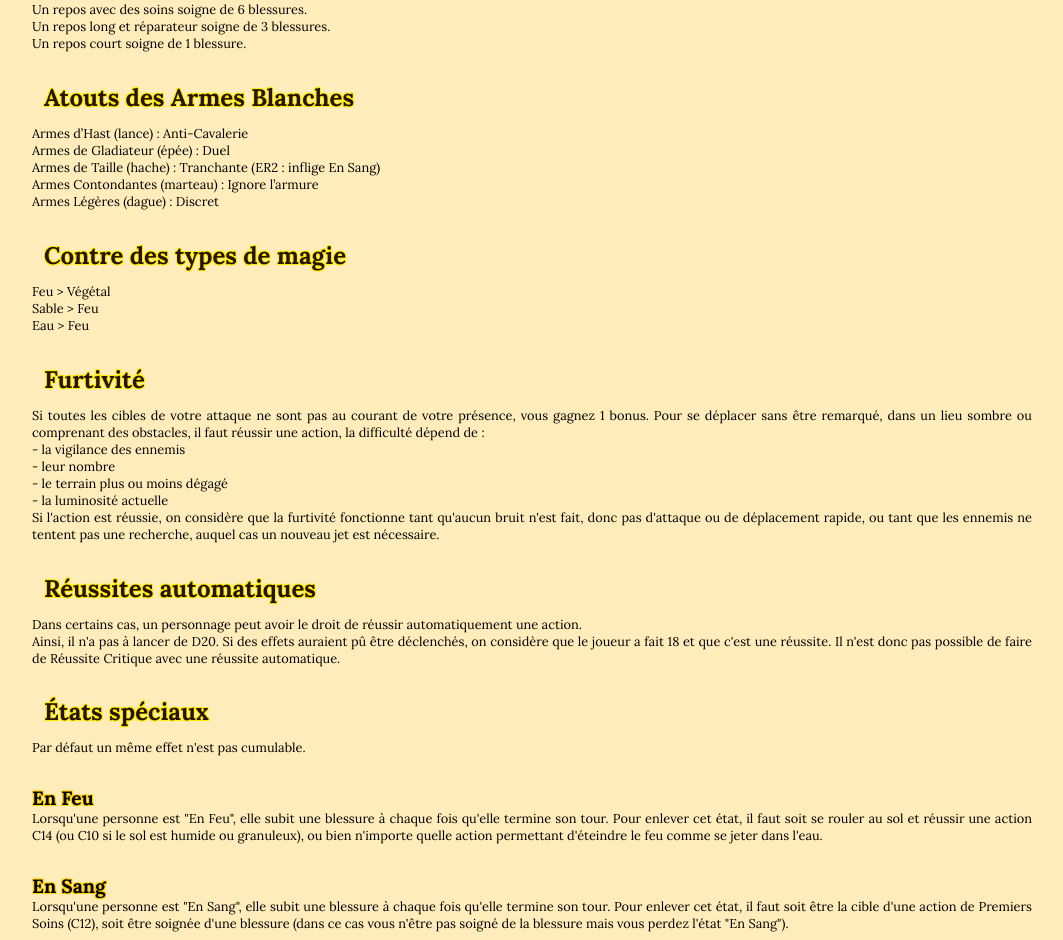
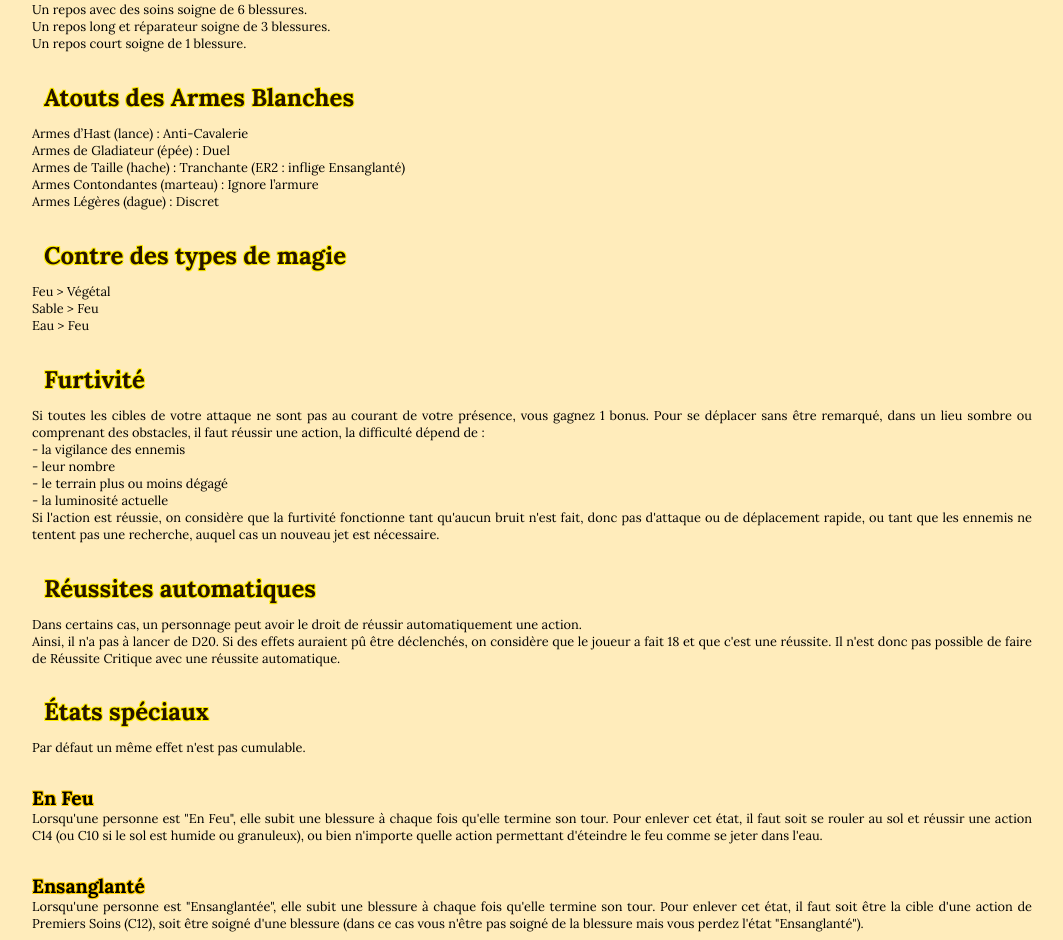
Before and after one commit to Sourdeval/Omnak, an Angular app: page /rules in a window 1280 px wide. Shown: the part 972-1912 px from the top of the page, without its empty margins (108-1171 px from the left). Built offline with nearby package versions, Linux system fonts and the light colour scheme.

Commit message:
#6 Renommer 'En Sang' en 'Ensanglanté'

```diff
--- a/src/app/rules/rules.component.html
+++ b/src/app/rules/rules.component.html
@@ -68,7 +68,7 @@
 
 <h6>Armes d’Hast (lance) : Anti-Cavalerie<br>
     Armes de Gladiateur (épée) : Duel<br>
-    Armes de Taille (hache) : Tranchante (ER2 : inflige En Sang)<br>
+    Armes de Taille (hache) : Tranchante (ER2 : inflige Ensanglanté)<br>
     Armes Contondantes (marteau) : Ignore l’armure<br>
     Armes Légères (dague) : Discret<br>
 </h6>
@@ -113,11 +113,11 @@
     état, il faut soit se rouler au sol et réussir une action C14 (ou C10 si le sol est humide ou granuleux), ou bien
     n'importe quelle action permettant d'éteindre le feu comme se jeter dans l'eau.</h6>
 
-<h4>En Sang</h4>
+<h4>Ensanglanté</h4>
 
-<h6>Lorsqu'une personne est "En Sang", elle subit une blessure à chaque fois qu'elle termine son tour. Pour enlever cet
-    état, il faut soit être la cible d'une action de Premiers Soins (C12), soit être soignée d'une blessure (dans ce cas
-    vous n'être pas soigné de la blessure mais vous perdez l'état "En Sang").</h6>
+<h6>Lorsqu'une personne est "Ensanglantée", elle subit une blessure à chaque fois qu'elle termine son tour. Pour enlever
+    cet état, il faut soit être la cible d'une action de Premiers Soins (C12), soit être soigné d'une blessure (dans ce
+    cas vous n'être pas soigné de la blessure mais vous perdez l'état "Ensanglanté").</h6>
 
 <h4>Empoisonné</h4>
 
--- a/src/app/way/ways.ts
+++ b/src/app/way/ways.ts
@@ -176,7 +176,7 @@ export let ways: Way[] = [
         skills: [
             { name: "Tir puissant", type: TypeSkill.ArmeDistance, difficulty: 'C12', effects: ["Obtenez un malus pour vous défendre au corps à corps jusqu'à votre prochain tour avant de lancer cette attaque", '2 blessures', "ER18 : inflige le malus 'Peur d'être à découvert' pendant 2 tours", "Distance : 1-25m"] },
             { name: "Tir en cloche", type: TypeSkill.ArmeDistance, difficulty: 'C14', effects: ["Obtenez un malus pour vous défendre au corps à corps jusqu'à votre prochain tour avant de lancer cette attaque", '1 blessure', "Distance: 50-125m"] },
-            { name: "Viser un point faible", type: TypeSkill.ArmeDistance, difficulty: 'C16', effects: ["Avant de faire l'action choisissez entre : état En Sang, état Immobilisé (pendant 2 tours), malus Borgne (toute la scène) et malus Incapable de se servir de [membre au choix] (toute la scène).", "1 blessure, le choix est infligé à la cible.", "Distance : 1-25m", ""] },
+            { name: "Viser un point faible", type: TypeSkill.ArmeDistance, difficulty: 'C16', effects: ["Avant de faire l'action choisissez entre : état Ensanglanté, état Immobilisé (pendant 2 tours), malus Borgne (toute la scène) et malus Incapable de se servir de [membre au choix] (toute la scène).", "1 blessure, le choix est infligé à la cible.", "Distance : 1-25m", ""] },
         ]
     },
     {
@@ -211,7 +211,7 @@ export let ways: Way[] = [
         equipment: "",
         skills: [
             { name: "Concentration Noire", type: TypeSkill.Aucun, difficulty: 'R8', effects: ["Toutes les attaques jusqu'à votre prochain tour vous infligent une blessure de moins.", "ER6 : les projectiles ricochent sur vous", "Risque : malus pour se défendre"] },
-            { name: "Projection d'éclats d'Obsidienne", type: TypeSkill.MagieRoche, difficulty: 'R10', effects: ['2 blessures sur une petite zone', 'ER3 : inflige En Sang', 'Risque : les éclats partent dans tous les sens et infligent 1 blessure à vous et aux personnes proches de vous'] },
+            { name: "Projection d'éclats d'Obsidienne", type: TypeSkill.MagieRoche, difficulty: 'R10', effects: ['2 blessures sur une petite zone', 'ER3 : inflige Ensanglanté', 'Risque : les éclats partent dans tous les sens et infligent 1 blessure à vous et aux personnes proches de vous'] },
             { name: "Secousse mineure", type: TypeSkill.MagieRoche, difficulty: 'C13', effects: ["Provoque un petit tremblement de terre, tout le monde sauf vous subit un malus Déséquilibré jusqu'à votre prochain tour."] },
         ]
     },
@@ -223,7 +223,7 @@ export let ways: Way[] = [
         equipment: "",
         skills: [
             { name: "Concentration Verte", type: TypeSkill.Aucun, difficulty: 'R8', effects: ["Vous neutralisez toutes la magie autour de vous. Tous les sorts jusqu'à votre prochain tour ont un malus.", "ER6 : les sorts qui sont tout de même réussis infligent 1 blessure de moins", "Risque : vous ne pouvez plus lancer de sort ou cette compétence. Dure 2 tours", ''] },
-            { name: "Tapis de Pointes d'Émeraude", type: TypeSkill.MagieRoche, difficulty: 'C10', effects: ['Choisissez une zone, au début de votre prochain tour des pointes vertes y apparaissent. Les personnes se trouvant ou voulant traverser cette zone subissent 2 blessures et En Sang. Dure toute la scène.'] },
+            { name: "Tapis de Pointes d'Émeraude", type: TypeSkill.MagieRoche, difficulty: 'C10', effects: ['Choisissez une zone, au début de votre prochain tour des pointes vertes y apparaissent. Les personnes se trouvant ou voulant traverser cette zone subissent 2 blessures et Ensanglanté. Dure toute la scène.'] },
             { name: "Protection", type: TypeSkill.Aucun, difficulty: 'C12', effects: ["Choisissez un type de Magie, vous avez un bonus pour vous en défendre pendant 2 tours"] },
         ]
     },
@@ -291,7 +291,7 @@ export let ways: Way[] = [
         id: "PorteurHematite",
         name: "Porteur d'Hématite",
         description: ["La Magie du Sang est rare et dangereuse, les Porteurs d'Hématite peuvent en maîtriser les bases."],
-        asset: "Coagulation Rapide : vous ne pouvez pas subir En Sang. Vous régénérez une blessure de plus par repos.",
+        asset: "Coagulation Rapide : vous ne pouvez pas subir Ensanglanté. Vous régénérez une blessure de plus par repos.",
         equipment: "",
         skills: [
             { name: "Vertiges Sanglants", type: TypeSkill.MagieSang, difficulty: 'C8', effects: ['Vous vous infligez 1 blessure avant de lancer ce sort.', "Inflige le malus Désorienté pendant 1 tour."] },
@@ -339,7 +339,7 @@ export let ways: Way[] = [
         id: "Brave",
         name: "Brave",
         description: ["Les Braves de la Nation Grise sont élevés depuis tout jeune à combattre. Musclés, imposants, rustres, il ne vaut mieux pas s'y confronter.",
-            "ATTENTION : les Armes de Taille (comme la Hache de Guerre) ont le bonus Tranchant (ER2 : inflige En Sang)"
+            "ATTENTION : les Armes de Taille (comme la Hache de Guerre) ont le bonus Tranchant (ER2 : inflige Ensanglanté)"
         ],
         asset: "Courageux (faire des actions dangereuses, vaincre la peur)",
         equipment: "Hache de guerre",
@@ -391,7 +391,7 @@ export let ways: Way[] = [
         id: "LanceurHaches",
         name: "Lanceur de Haches",
         description: ["Attaquer à distance est perçu partout comme un avantage. La Nation Grise a décidé qu'il n'était pas nécessaire de changer d'arme pour cela.",
-            "ATTENTION : les Haches de lancer sont aussi des armes de Taille, elles ont donc Tranchante (ER2 : inflige En Sang)"
+            "ATTENTION : les Haches de lancer sont aussi des armes de Taille, elles ont donc Tranchante (ER2 : inflige Ensanglanté)"
         ],
         asset: "Lanceur d'armes",
         equipment: "Haches de lancer (x4)",
@@ -544,8 +544,8 @@ export let ways: Way[] = [
         equipment: "",
         skills: [
             { idea: true, name: "Goût du Sang", type: TypeSkill.MagieSang, difficulty: 'S14', effects: ['Vous vous infligez 1 blessure avant de lancer ce sort.', "Le groupe d'ennemi choisi devient fou de violence. Ils se battent les uns contre les autres pendant 1 tour.", "Séquelle : le groupe d'ennemi vous attaque vous à la place.", ''] },
-            { idea: true, name: "Lame de Sang", type: TypeSkill.MagieSang, difficulty: 'C6', effects: ['Vous vous infligez 1 blessure avant de lancer ce sort.', "Vous créez une arme légère en Sang. Vous pouvez l'utiliser jusqu'à la fin de la scène."] },
-            { idea: true, name: "Hémorragie Multiple", type: TypeSkill.MagieSang, difficulty: 'C6', effects: ['Vous vous infligez 1 blessure avant de lancer ce sort.', "Toutes les personnes déjà blessées (dont vous) subissent 2 blessures et l'état En Sang."] },
+            { idea: true, name: "Lame de Sang", type: TypeSkill.MagieSang, difficulty: 'C6', effects: ['Vous vous infligez 1 blessure avant de lancer ce sort.', "Vous créez une arme légère en sang. Vous pouvez l'utiliser jusqu'à la fin de la scène."] },
+            { idea: true, name: "Hémorragie Multiple", type: TypeSkill.MagieSang, difficulty: 'C6', effects: ['Vous vous infligez 1 blessure avant de lancer ce sort.', "Toutes les personnes déjà blessées (dont vous) subissent 2 blessures et l'état Ensanglanté."] },
             { idea: true, name: "Vision d'horreur", type: TypeSkill.MagieSang, difficulty: '', effects: ['Vous vous infligez 1 blessure avant de lancer ce sort.', "Toutes les cibles ont leur vue qui passe au rouge, voient du sang couler de leur membres.", "Elles subissent le malus 'Peur du sang et de vous' pendant 2 tours.", "ER4 : dure un tour de plus"] },
         ]
     },
```
